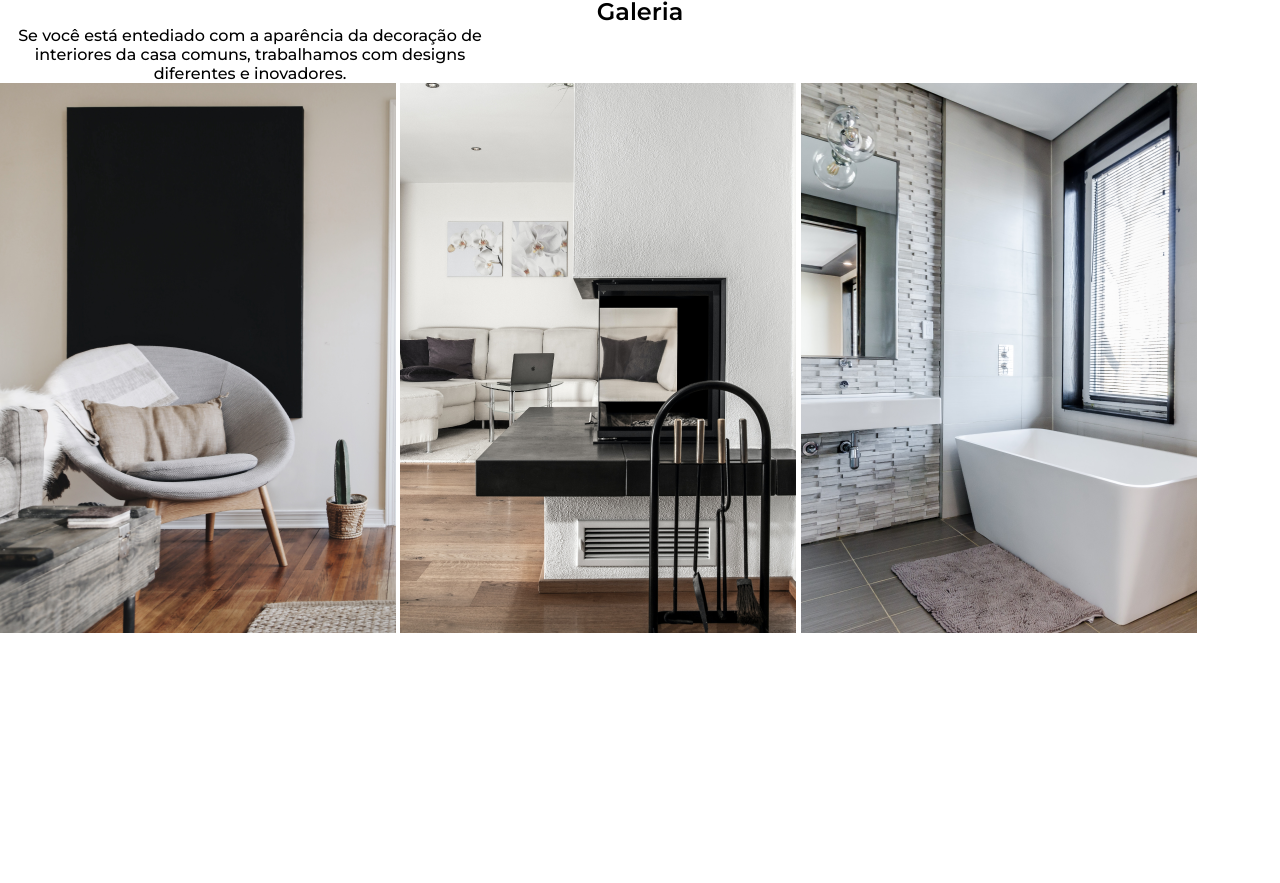
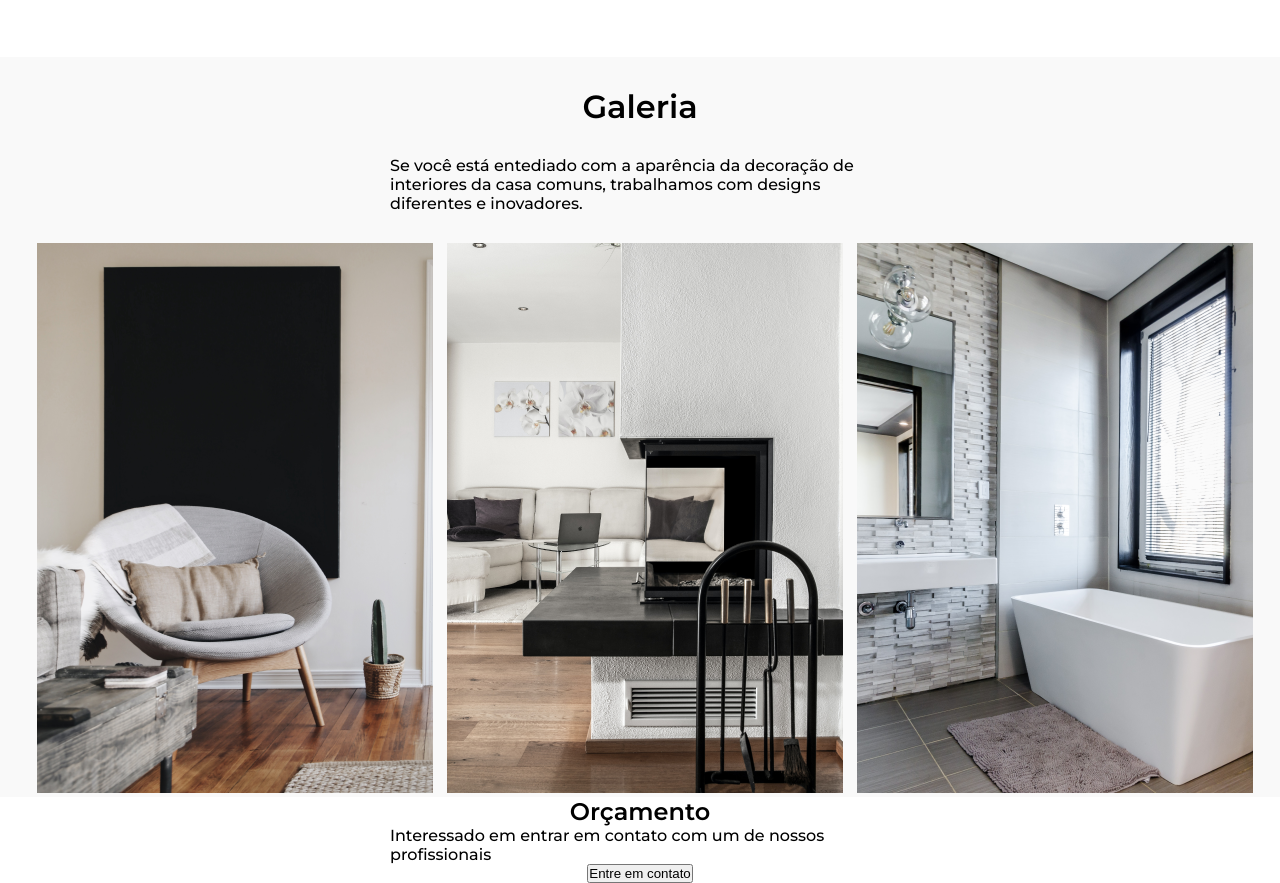
Before and after one commit to Capellinx/homeYou, a plain HTML site: page index.html in a window 1280 px wide. Shown: the part 1552-2435 px from the top of the page. Before the commit the page ends 2189 px from the top, so only its background shows below. Drawn offline with Linux system fonts and the light colour scheme.

Commit message:
:sparkles: feat: add section orçamento

```diff
--- a/index.html
+++ b/index.html
@@ -76,6 +76,12 @@
                 </figure>
             </div>
         </section>
+
+        <section class="orçament-section">
+            <h2>Orçamento</h2>
+            <p>Interessado em entrar em contato com um de nossos profissionais</p>
+            <button>Entre em contato</button>
+        </section>
     </main>
 
 </body>
--- a/style/global.css
+++ b/style/global.css
@@ -22,6 +22,10 @@ body {
 p,
 h1 {
     width: 50.0rem;
+}
+
+h2 {
+    text-align: center;
 }
 
 /* Header */
@@ -79,7 +83,6 @@ header nav ul {
     border-radius: .3rem;
     color: var(--fc-white);
     cursor: pointer;
-
 }
 
 .texts-primary a {
@@ -91,6 +94,7 @@ header nav ul {
 
 .minimalist-house {
     margin-top: 17.0rem;
+    padding-bottom: 6.0rem;
 
     display: flex;
     align-items: center;
@@ -121,7 +125,35 @@ header nav ul {
 
 /* Galery Design */
 
+.galery-design {
+    width: 100%;
+    background-color: var(--bg-secondary);
+
+    display: flex;
+    align-items: center;
+    justify-content: center;
+    flex-direction: column;
+}
+
 .galery-design h2,
-.galery-design p{
-    text-align: center;
+.galery-design p,
+.galery-images {
+    margin-top: 3.0rem;
 }
+
+.galery-design h2 {
+    font-size: 3.2rem;
+}
+
+.galery-images img {
+    margin-left: 1.0rem;
+}
+
+/* section orçamento */
+
+.orçament-section {
+    display: flex;
+    align-items: center;
+    justify-content: center;
+    flex-direction: column;
+}
```
